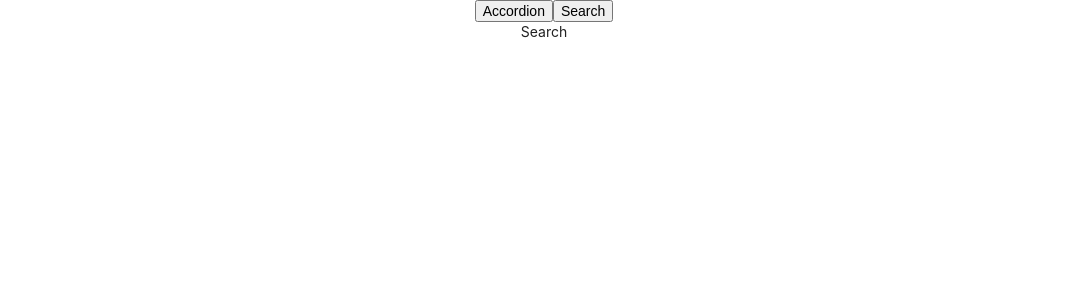
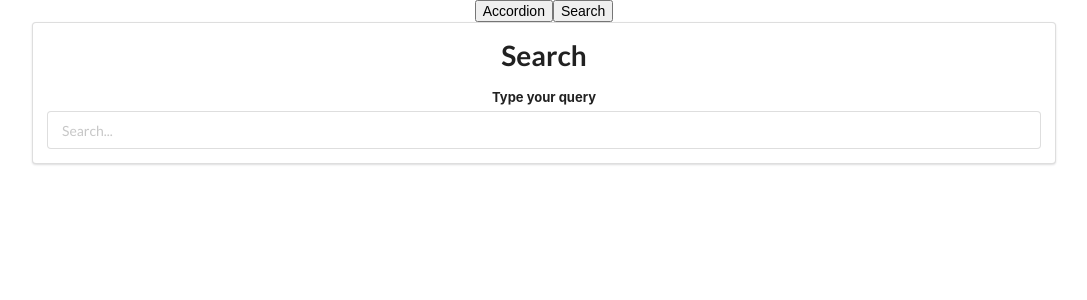
Before and after one commit to yunusparvezkhan/widget-app, a React (Create React App) app: page / in a window 1280 px wide. Both pictures are taken after a click on the button "Search". Shown: the top 300 px of the page, without its empty margins (96-1183 px from the left). Built offline with nearby package versions, Linux system fonts and the light colour scheme.

Commit message:
Created a form space and the search field

```diff
--- a/src/components/Search.js
+++ b/src/components/Search.js
@@ -2,7 +2,15 @@ import React from 'react'
 
 const Search = () => {
     return (
-        <div>Search</div>
+        <div className='ui segment' style={{ maxWidth: '80%' }}>
+            <h1>Search</h1>
+            <div className='ui form'>
+                <div className='field'>
+                    <label>Type your query</label>
+                    <input className='input' placeholder='Search...' />
+                </div>
+            </div>
+        </div >
     )
 }
 
```
